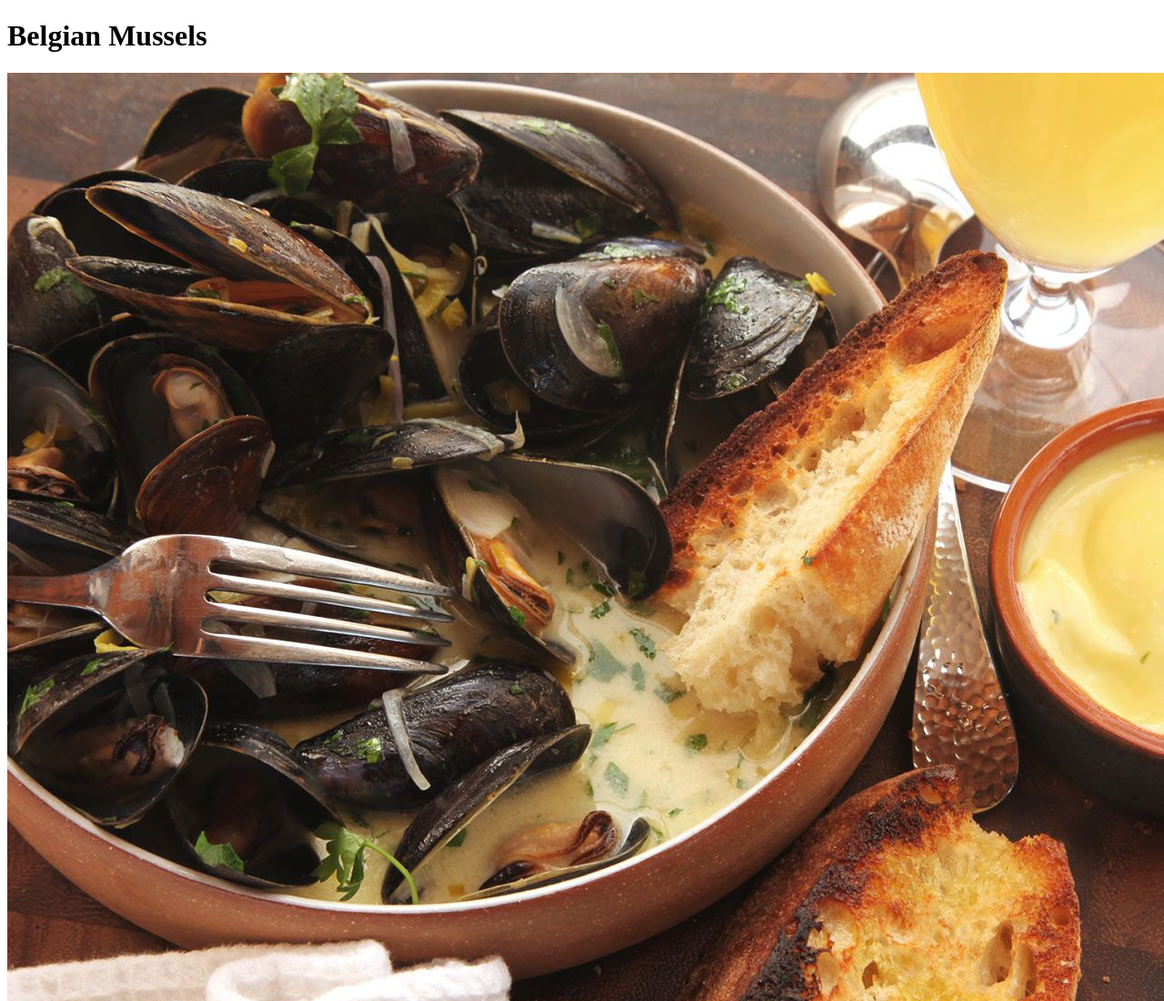
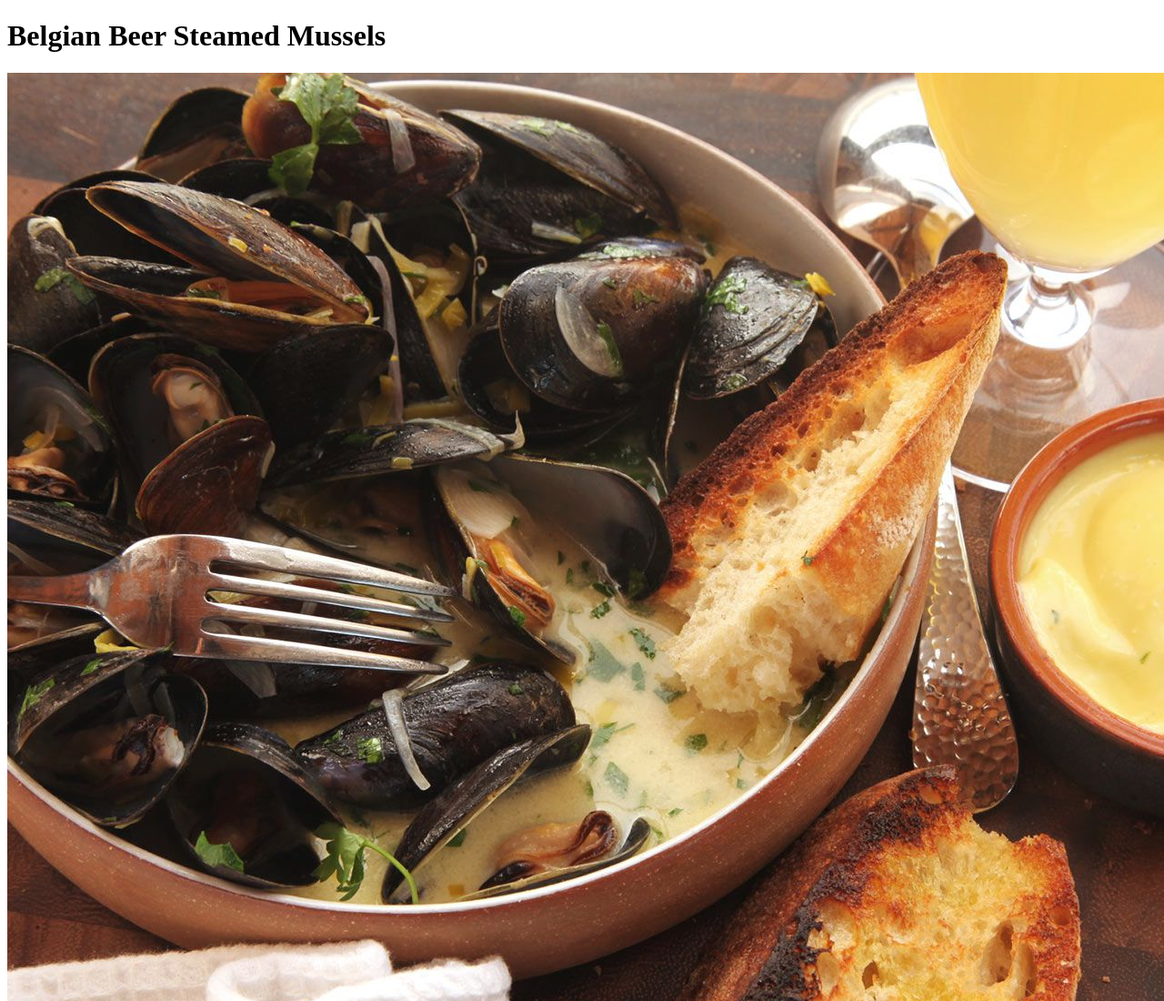
Before and after one commit to ajsarkis/odin-cooking, a plain HTML site: page recipes/belgianmussels.html in a window 1280 px wide. Shown: the top 1100 px of the page at 91% size. Drawn offline with Linux system fonts and the light colour scheme.

Commit message:
Update title of recipe

```diff
--- a/recipes/belgianmussels.html
+++ b/recipes/belgianmussels.html
@@ -7,7 +7,7 @@
     <title>Belgian Mussels</title>
 </head>
 <body>
-    <h1>Belgian Mussels</h1>
+    <h1>Belgian Beer Steamed Mussels</h1>
     <img src="../img/mussels.jpg" alt="cooked mussels plated with bread and a belgian beer">
     <h2>Description</h2>
     <p>Mussels have a wonderful savory briny ocean flavor and are inexpensive compared to oysters or clams.
```
